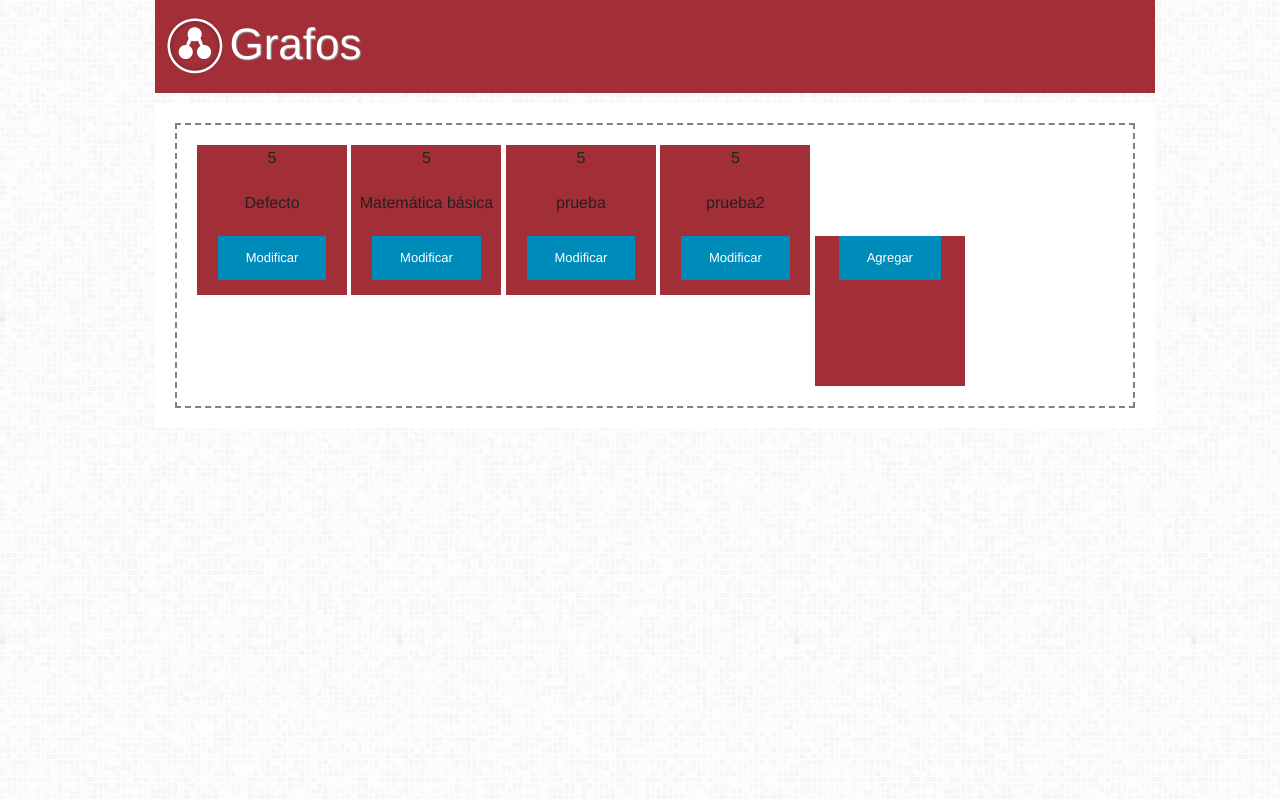
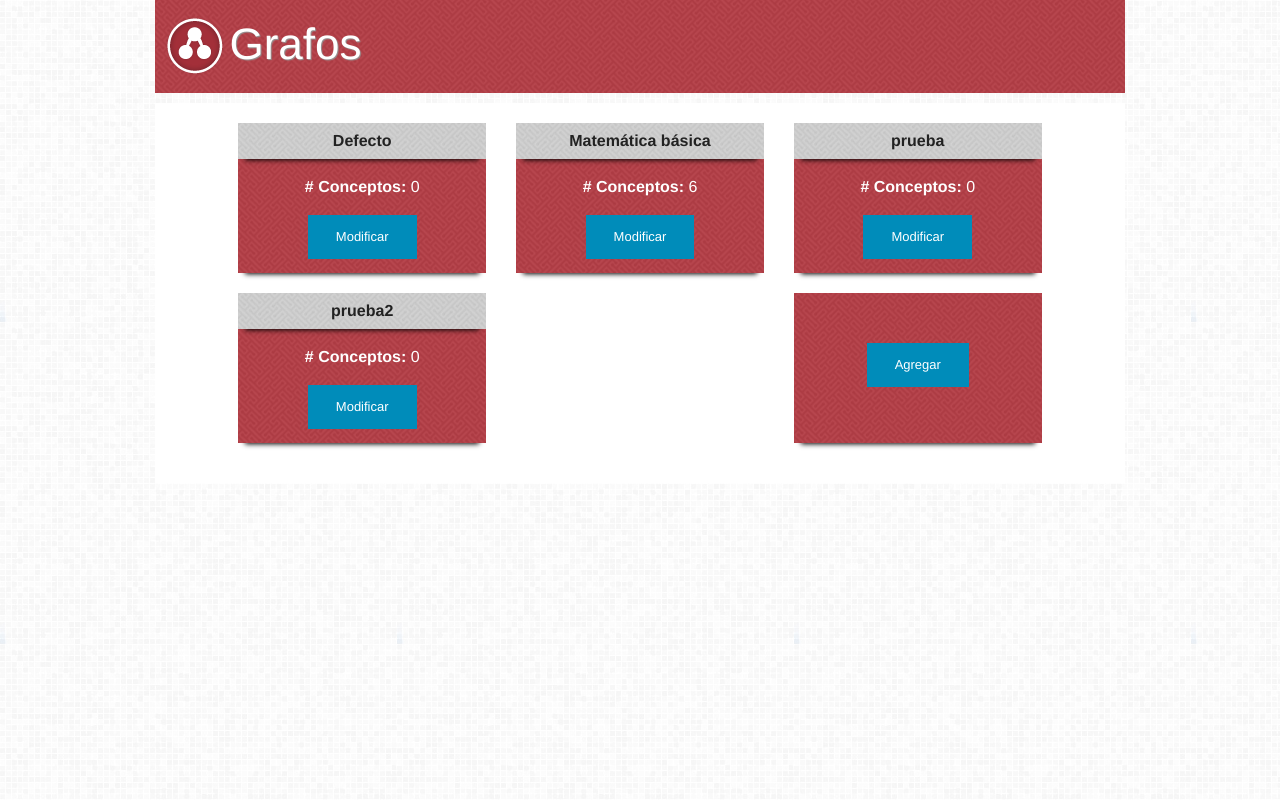
Before and after one commit to Aprendeci/Aprendeci, a Django app: page /aprendeci/grafos/ in a window 1280 px wide. Run offline with Django 3.2, Linux system fonts and the light colour scheme; data comes from the database, SQL or seed files in the repository; both versions use the stored data as it was after the commit; some libraries are stand-ins or nearby versions.

Commit message:
[Develop] Lista de grafos completa

```diff
--- a/Aprendeci/models.py
+++ b/Aprendeci/models.py
@@ -5,8 +5,9 @@ class Grafo(models.Model):
     descripcion = models.CharField(max_length=500)
     grafoPadre = models.ForeignKey("self", blank=True, null=True)
 
-    def numeroDeConceptos(self):
-        return 5
+    def numero_de_conceptos(self):
+        numConceptos = self.concepto_set.all().count()
+        return numConceptos
 
     def __str__(self):
         return self.nombre
--- a/Aprendeci/templates/Aprendeci/grafo/lista.html
+++ b/Aprendeci/templates/Aprendeci/grafo/lista.html
@@ -9,7 +9,7 @@
 
 {% block content %}
     <div class="row">
-        <div class="large-12 columns">
+        <div class="small-12 columns">
             <div id="encabezado">
                 <img class="icon" alt="grafo" src="{% static "img/icons/grafo.png" %}" />
                 <h1>Grafos</h1>
@@ -17,18 +17,49 @@
         </div>
     </div>
     <div class="row">
-        <div class="large-12 columns">
+        <div class="small-12 columns">
             <div class="content">
-                <div class="grafos">
-                    {% for grafo in grafo_list %}
-                        <div class="grafoItem">
-                            <p>{{ grafo.numeroDeConceptos }}</p>
-                            <p>{{ grafo.nombre }}</p>
-                            <a href="#" class="button small">Modificar</a>
-                        </div>
-                    {% endfor %}
-                    <div class="grafoItem">
-                        <a href="#" class="button small">Agregar</a>
+                <div class="row">
+                    <div class="small-10 small-centered columns">
+                        {% for grafo in grafo_list %}
+                            {% if forloop.counter0|divisibleby:"3" %}
+                                {% if forloop.counter0 > 0 %}
+                                    </div>
+                                {% endif %}
+                                <div class="row">
+                            {% endif %}
+
+                            <!-- Mostrar item grafo -->
+                            <div class="small-4 columns">
+                                <div class="grafoItem">
+                                    <div class="nombre">{{ grafo.nombre }}</div>
+                                    <div class="conceptos"><span># Conceptos: </span>{{ grafo.numero_de_conceptos }}</div>
+                                    <a href="{% url "Aprendeci:grafo" grafo.id %}" class="button small">Modificar</a>
+                                </div>
+                            </div>
+
+                            <!-- Acomodar el ultimo item de agregar -->
+                            {% if forloop.last %}
+                                {% if forloop.counter|divisibleby:"3" %}
+                                    </div>
+                                    <div class="row">
+                                        <div class="small-4 columns">
+                                            <div class="grafoItem">
+                                                <a href="{% url "admin:Aprendeci_grafo_add" %}" class="button small agregar">Agregar</a>
+                                            </div>
+                                        </div>
+                                    </div>
+                                {% else %}
+                                    <div class="small-4 columns">
+                                        <div class="grafoItem">
+                                            <a href="{% url "admin:Aprendeci_grafo_add" %}" class="button small agregar">Agregar</a>
+                                        </div>
+                                    </div>
+                                    </div>
+                                {% endif %}
+                            {% endif %}
+                        {% endfor %}
+
                     </div>
                 </div>
             </div>
--- a/Aprendeci/templates/admin/base_site.html
+++ b/Aprendeci/templates/admin/base_site.html
@@ -8,8 +8,12 @@
     <link rel="stylesheet" type="text/css" href="{% static "css/admin.css" %}" />
 {% endblock %}
 
+{% block extrahead %}
+    <link rel="shortcut icon" type="image/x-icon" href="{% static "img/favicon.ico" %}">
+{% endblock %}
+
 {% block branding %}
-<h1 id="site-name">Administración de Aprendeci</h1>
+    <h1 id="site-name">Administración de Aprendeci</h1>
 {% endblock %}
 
 {% block nav-global %}{% endblock %}
--- a/Aprendeci/urls.py
+++ b/Aprendeci/urls.py
@@ -3,6 +3,6 @@ from django.conf.urls import url
 from Aprendeci import views
 
 urlpatterns = [
-    url(r'^$', views.IndexView.as_view(), name='index'),
-    url(r'^grafos/$', views.GrafoView.as_view(), name='grafos')
+    url(r'^grafos/$', views.GrafosView.as_view(), name='grafos'),
+    url(r'^grafos/(?P<id>[0-9])/$', views.GrafoView.as_view(), name='grafo'),
 ]
--- a/Aprendeci/views.py
+++ b/Aprendeci/views.py
@@ -9,22 +9,24 @@ from Aprendeci.models import *
 
 class JSONResponseMixin(object):
     def get_queryset(self):
-        return serializers.serialize("json", self.model.objects.all())
+        grafo_id = self.kwargs['id']
+        return serializers.serialize("json", self.model.objects.filter(grafo=grafo_id))
 
-class IndexView(JSONResponseMixin, ListView):
+class GrafoView(JSONResponseMixin, ListView):
     context_object_name = "concepto_list"
     model = Concepto
-    template_name = "aprendeci/index.html"
+    template_name = "aprendeci/grafo/grafo.html"
 
     @method_decorator(login_required)
     def dispatch(self, *args, **kwargs):
-        return super(IndexView, self).dispatch(*args, **kwargs)
+        return super(GrafoView, self).dispatch(*args, **kwargs)
 
     def post(self, request, *args, **kwargs):
         dependencias = request.POST.getlist("dependencias[]")
 
         # Limpiar dependencias
-        for concepto in self.model.objects.all():
+        grafo_id = self.kwargs['id']
+        for concepto in self.model.objects.filter(grafo=grafo_id):
             concepto.requisitos.clear()
 
         # Crear dependencias
@@ -43,6 +45,6 @@ class IndexView(JSONResponseMixin, ListView):
 
         return HttpResponse("Se ha guardado exitosamente")
 
-class GrafoView(ListView):
+class GrafosView(ListView):
     model = Grafo
     template_name = "aprendeci/grafo/lista.html"
--- a/AprendeciDjango/templates/_layouts/base.html
+++ b/AprendeciDjango/templates/_layouts/base.html
@@ -1,3 +1,5 @@
+{% load staticfiles %}
+
 <!DOCTYPE html>
 <html>
 <head>
@@ -7,22 +9,22 @@
     <title>{% block title %}{% endblock %} | Aprendeci</title>
 
     <!-- Favicon -->
-    <link rel="shortcut icon" type="image/x-icon" href="{{ STATIC_URL }}img/favicon.ico">
+    <link rel="shortcut icon" type="image/x-icon" href="{% static "img/favicon.ico" %}">
 
     <!-- Estilos -->
-    <link rel="stylesheet" href="{{ STATIC_URL }}css/dependencies/normalize.css" />
-    <link rel="stylesheet" href="{{ STATIC_URL }}css/dependencies/foundation.min.css" />
-    <link rel="stylesheet" href="{{ STATIC_URL }}css/dependencies/jquery.growl.css" />
+    <link rel="stylesheet" href="{% static "css/dependencies/normalize.css" %}" />
+    <link rel="stylesheet" href="{% static "css/dependencies/foundation.min.css" %}" />
+    <link rel="stylesheet" href="{% static "css/dependencies/jquery.growl.css" %}" />
     {% block styles %}{% endblock %}
 
     <!-- Scripts -->
-    <script src="{{ STATIC_URL }}js/dependencies/modernizr.js"></script>
-    <script src="{{ STATIC_URL }}js/dependencies/jquery-2.1.1.js"></script>
-	<script src="{{ STATIC_URL }}js/dependencies/jquery-ui-1.10.4.js"></script>
-    <script src="{{ STATIC_URL }}js/dependencies/jquery.cookie.js"></script>
-    <script src="{{ STATIC_URL }}js/dependencies/jquery.growl.js"></script>
-    <script src="{{ STATIC_URL }}js/dependencies/foundation.min.js"></script>
-    <script src="{{ STATIC_URL }}js/dependencies/fastclick.js"></script>
+    <script src="{% static "js/dependencies/modernizr.js" %}"></script>
+    <script src="{% static "js/dependencies/jquery-2.1.1.js" %}"></script>
+	<script src="{% static "js/dependencies/jquery-ui-1.10.4.js" %}"></script>
+    <script src="{% static "js/dependencies/jquery.cookie.js" %}"></script>
+    <script src="{% static "js/dependencies/jquery.growl.js" %}"></script>
+    <script src="{% static "js/dependencies/foundation.min.js" %}"></script>
+    <script src="{% static "js/dependencies/fastclick.js" %}"></script>
     {% block scripts  %}{% endblock %}
 </head>
 <body>
--- a/assets/css/style.css
+++ b/assets/css/style.css
@@ -3,10 +3,6 @@
    ================================ */
 
 /* SECCION | Generales */
-* {
-    box-sizing: content-box;
-}
-
 body {
     background-image: url("../img/bg.png");
     padding: 0;
@@ -33,12 +29,13 @@ img {
 .content {
     background-color: white;
     margin: 10px auto;
-    padding: 20px;
+    padding: 20px 0px;
 }
 
 /* SECCION | Edicion del grafo */
 #encabezado {
     background-color: #A22F38;
+    background-image: url("../img/mazeRed.png");
     padding: 10px;
 }
 
@@ -71,7 +68,7 @@ img {
             background-repeat: no-repeat;
             background-size: 20px;
             margin: 0;
-            width: 100px;
+            width: 150px;
         }
 
             .grafo .opciones .modo input[type="radio"]#mover + label {
@@ -113,7 +110,7 @@ img {
             background-repeat: no-repeat;
             background-size: 20px;
             float: right;
-            height: 20px;
+            height: 50px;
             margin-bottom: 0px;
         }
 
@@ -148,6 +145,7 @@ img {
     border: 3px solid white;
     border-radius: 50%;
     box-shadow: 0px 0px 5px 0px rgba(0, 0, 0, 0.5);
+    box-sizing: content-box;
     cursor: move;
     height: 50px;
     position: absolute;
@@ -163,16 +161,32 @@ img {
 }
 
 /* SECCION | Lista de grafos */
-.grafos {
-    border: 2px dashed gray;
-    padding: 20px;
+.grafoItem {
+    background-color: #A22F38;
+    background-image: url("../img/mazeRed.png");
+    box-shadow: 0px 8px 5px -7px #000;
+    height: 150px;
+    margin: 0px 0px 20px;
+    text-align: center;
 }
 
-    .grafos .grafoItem {
-        background-color: #A22F38;
-        display: inline-block;
-        height: 150px;
-        margin: 0px ;
-        text-align: center;
-        width: 150px;
+    .grafoItem .nombre {
+        background-color: #FFF;
+        background-image: url("../img/mazeWhite.png");
+        box-shadow: 0px 8px 5px -7px #000;
+        font-weight: bold;
+        padding: 10px 0px;
     }
+
+    .grafoItem .conceptos {
+        color: white;
+        margin: 20px 0px;
+    }
+
+        .grafoItem .conceptos span {
+            font-weight: bold;
+        }
+
+    .grafoItem .agregar {
+        margin-top: 50px;
+    }
--- a/uploads/txt/grafo.txt
+++ b/uploads/txt/grafo.txt
@@ -1 +1 @@
-{{3,2},{1,3},{3,4},{4,5},{2,5},{5,6}}
+{{}}
```
Also changed, not shown: Aprendeci/templates/Aprendeci/grafo/grafo.html (added, +62 -0 lines), Aprendeci/templates/Aprendeci/index.html (deleted, +0 -61 lines), Aprendeci/templates/Aprendeci/login.html (+4 -3 lines), assets/img/mazeWhite.png (added), db.sqlite3.
